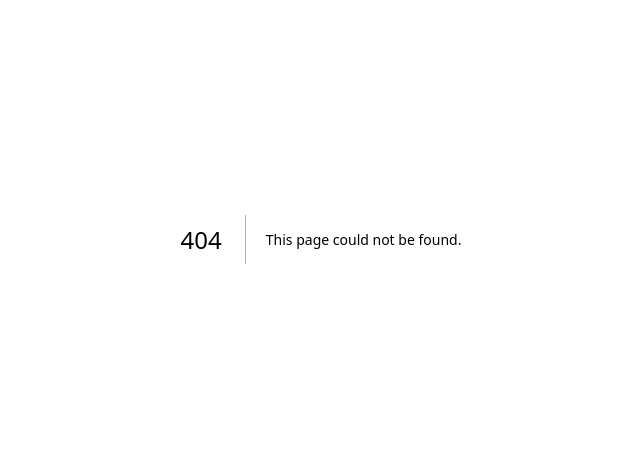
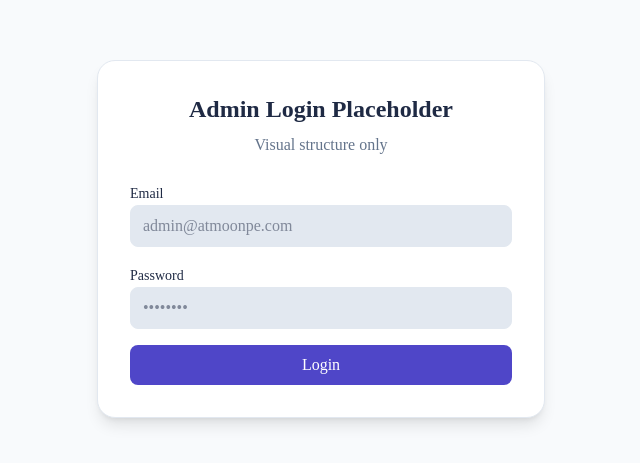
Before and after one commit to 0xkid-root/merchant_adminPanel, a Next.js app: page /admin/login in a window 1280 px wide. Before the commit this address had no page. Shown: the part 161-624 px from the top of the page, without its empty margins (319-959 px from the left). Built offline with nearby package versions, Linux system fonts and the light colour scheme.

Commit message:
fpackageinstall

```diff
--- /dev/null
+++ b/src/app/admin/login/page.tsx
@@ -0,0 +1,33 @@
+export default function AdminLogin() {
+  return (
+    <div className="flex min-h-screen items-center justify-center bg-background">
+      <div className="w-full max-w-md p-8 space-y-6 bg-card rounded-2xl shadow-lg border border-border">
+        <div className="text-center">
+          <h1 className="text-2xl font-bold text-foreground">Admin Login Placeholder</h1>
+          <p className="text-muted-foreground mt-2">Visual structure only</p>
+        </div>
+        <div className="space-y-4">
+          <div className="space-y-2">
+            <label className="text-sm font-medium text-foreground">Email</label>
+            <input
+              type="email"
+              placeholder="admin@atmoonpe.com"
+              className="w-full px-3 py-2 border border-border rounded-md bg-input text-foreground focus:outline-none focus:ring-2 focus:ring-primary"
+            />
+          </div>
+          <div className="space-y-2">
+            <label className="text-sm font-medium text-foreground">Password</label>
+            <input
+              type="password"
+              placeholder="••••••••"
+              className="w-full px-3 py-2 border border-border rounded-md bg-input text-foreground focus:outline-none focus:ring-2 focus:ring-primary"
+            />
+          </div>
+          <button className="w-full py-2 px-4 bg-primary text-primary-foreground font-medium rounded-md hover:bg-primary/90 transition-colors">
+            Login
+          </button>
+        </div>
+      </div>
+    </div>
+  );
+}
--- a/src/app/globals.css
+++ b/src/app/globals.css
@@ -39,6 +39,10 @@
   --color-popover: var(--popover);
   --color-card-foreground: var(--card-foreground);
   --color-card: var(--card);
+  --color-success: var(--success);
+  --color-danger: var(--danger);
+  --color-warning: var(--warning);
+  --color-info: var(--info);
   --radius-sm: calc(var(--radius) * 0.6);
   --radius-md: calc(var(--radius) * 0.8);
   --radius-lg: var(--radius);
@@ -49,72 +53,86 @@
 }
 
 :root {
-  --background: oklch(1 0 0);
-  --foreground: oklch(0.145 0 0);
-  --card: oklch(1 0 0);
-  --card-foreground: oklch(0.145 0 0);
-  --popover: oklch(1 0 0);
-  --popover-foreground: oklch(0.145 0 0);
-  --primary: oklch(0.205 0 0);
-  --primary-foreground: oklch(0.985 0 0);
-  --secondary: oklch(0.97 0 0);
-  --secondary-foreground: oklch(0.205 0 0);
-  --muted: oklch(0.97 0 0);
-  --muted-foreground: oklch(0.556 0 0);
-  --accent: oklch(0.97 0 0);
-  --accent-foreground: oklch(0.205 0 0);
-  --destructive: oklch(0.577 0.245 27.325);
-  --border: oklch(0.922 0 0);
-  --input: oklch(0.922 0 0);
-  --ring: oklch(0.708 0 0);
+  --background: #F8FAFC;
+  --foreground: #1F2A44;
+  --card: #FFFFFF;
+  --card-foreground: #1F2A44;
+  --popover: #FFFFFF;
+  --popover-foreground: #1F2A44;
+  --primary: #4F46C8;
+  --primary-foreground: #FFFFFF;
+  --secondary: #64748B;
+  --secondary-foreground: #FFFFFF;
+  --muted: #E2E8F0;
+  --muted-foreground: #64748B;
+  --accent: #E2E8F0;
+  --accent-foreground: #1F2A44;
+  --destructive: #DC2626;
+  --border: #E2E8F0;
+  --input: #E2E8F0;
+  --ring: #4F46C8;
+
+  --success: #16A34A;
+  --danger: #DC2626;
+  --warning: #D97706;
+  --info: #2563EB;
+
   --chart-1: oklch(0.87 0 0);
   --chart-2: oklch(0.556 0 0);
   --chart-3: oklch(0.439 0 0);
   --chart-4: oklch(0.371 0 0);
   --chart-5: oklch(0.269 0 0);
   --radius: 0.625rem;
-  --sidebar: oklch(0.985 0 0);
-  --sidebar-foreground: oklch(0.145 0 0);
-  --sidebar-primary: oklch(0.205 0 0);
-  --sidebar-primary-foreground: oklch(0.985 0 0);
-  --sidebar-accent: oklch(0.97 0 0);
-  --sidebar-accent-foreground: oklch(0.205 0 0);
-  --sidebar-border: oklch(0.922 0 0);
-  --sidebar-ring: oklch(0.708 0 0);
+
+  --sidebar: #F8FAFC;
+  --sidebar-foreground: #1F2A44;
+  --sidebar-primary: #4F46C8;
+  --sidebar-primary-foreground: #FFFFFF;
+  --sidebar-accent: #E2E8F0;
+  --sidebar-accent-foreground: #1F2A44;
+  --sidebar-border: #E2E8F0;
+  --sidebar-ring: #4F46C8;
 }
 
 .dark {
-  --background: oklch(0.145 0 0);
-  --foreground: oklch(0.985 0 0);
-  --card: oklch(0.205 0 0);
-  --card-foreground: oklch(0.985 0 0);
-  --popover: oklch(0.205 0 0);
-  --popover-foreground: oklch(0.985 0 0);
-  --primary: oklch(0.922 0 0);
-  --primary-foreground: oklch(0.205 0 0);
-  --secondary: oklch(0.269 0 0);
-  --secondary-foreground: oklch(0.985 0 0);
-  --muted: oklch(0.269 0 0);
-  --muted-foreground: oklch(0.708 0 0);
-  --accent: oklch(0.269 0 0);
-  --accent-foreground: oklch(0.985 0 0);
-  --destructive: oklch(0.704 0.191 22.216);
-  --border: oklch(1 0 0 / 10%);
-  --input: oklch(1 0 0 / 15%);
-  --ring: oklch(0.556 0 0);
+  --background: #1F2A44;
+  --foreground: #F8FAFC;
+  --card: #2a3753;
+  --card-foreground: #F8FAFC;
+  --popover: #2a3753;
+  --popover-foreground: #F8FAFC;
+  --primary: #4F46C8;
+  --primary-foreground: #FFFFFF;
+  --secondary: #64748B;
+  --secondary-foreground: #FFFFFF;
+  --muted: #334155;
+  --muted-foreground: #94a3b8;
+  --accent: #334155;
+  --accent-foreground: #F8FAFC;
+  --destructive: #ef4444;
+  --border: #334155;
+  --input: #334155;
+  --ring: #4F46C8;
+
+  --success: #22c55e;
+  --danger: #ef4444;
+  --warning: #f59e0b;
+  --info: #3b82f6;
+
   --chart-1: oklch(0.87 0 0);
   --chart-2: oklch(0.556 0 0);
   --chart-3: oklch(0.439 0 0);
   --chart-4: oklch(0.371 0 0);
   --chart-5: oklch(0.269 0 0);
-  --sidebar: oklch(0.205 0 0);
-  --sidebar-foreground: oklch(0.985 0 0);
-  --sidebar-primary: oklch(0.488 0.243 264.376);
-  --sidebar-primary-foreground: oklch(0.985 0 0);
-  --sidebar-accent: oklch(0.269 0 0);
-  --sidebar-accent-foreground: oklch(0.985 0 0);
-  --sidebar-border: oklch(1 0 0 / 10%);
-  --sidebar-ring: oklch(0.556 0 0);
+
+  --sidebar: #1F2A44;
+  --sidebar-foreground: #F8FAFC;
+  --sidebar-primary: #4F46C8;
+  --sidebar-primary-foreground: #FFFFFF;
+  --sidebar-accent: #334155;
+  --sidebar-accent-foreground: #F8FAFC;
+  --sidebar-border: #334155;
+  --sidebar-ring: #4F46C8;
 }
 
 @layer base {
--- a/src/app/page.tsx
+++ b/src/app/page.tsx
@@ -1,69 +1,11 @@
-import Image from "next/image";
-
 export default function Home() {
   return (
-    <div className="flex flex-col flex-1 items-center justify-center bg-zinc-50 font-sans dark:bg-black">
-      <main className="flex flex-1 w-full max-w-3xl flex-col items-center justify-between py-32 px-16 bg-white dark:bg-black sm:items-start">
-        <Image
-          className="dark:invert h-5 w-[100px]"
-          src="/next.svg"
-          alt="Next.js logo"
-          width={100}
-          height={20}
-          priority
-        />
-        <div className="flex flex-col items-center gap-6 text-center sm:items-start sm:text-left">
-          <h1 className="max-w-xs text-3xl font-semibold leading-10 tracking-tight text-black dark:text-zinc-50">
-            To get started, edit the{" "}
-            <code className="rounded bg-black/[.06] px-1.5 py-0.5 font-mono text-[0.9em] dark:bg-white/[.08]">
-              page.tsx
-            </code>{" "}
-            file.
-          </h1>
-          <p className="max-w-md text-lg leading-8 text-zinc-600 dark:text-zinc-400">
-            Looking for a starting point or more instructions? Head over to{" "}
-            <a
-              href="https://vercel.com/templates?framework=next.js&utm_source=create-next-app&utm_medium=appdir-template-tw&utm_campaign=create-next-app"
-              className="font-medium text-zinc-950 dark:text-zinc-50"
-            >
-              Templates
-            </a>{" "}
-            or the{" "}
-            <a
-              href="https://nextjs.org/learn?utm_source=create-next-app&utm_medium=appdir-template-tw&utm_campaign=create-next-app"
-              className="font-medium text-zinc-950 dark:text-zinc-50"
-            >
-              Learning
-            </a>{" "}
-            center.
-          </p>
-        </div>
-        <div className="flex flex-col gap-4 text-base font-medium sm:flex-row">
-          <a
-            className="flex h-12 w-full items-center justify-center gap-2 rounded-full bg-foreground px-5 text-background transition-colors hover:bg-[#383838] dark:hover:bg-[#ccc] md:w-[158px]"
-            href="https://vercel.com/new?utm_source=create-next-app&utm_medium=appdir-template-tw&utm_campaign=create-next-app"
-            target="_blank"
-            rel="noopener noreferrer"
-          >
-            <Image
-              className="dark:invert h-[14px] w-4"
-              src="/vercel.svg"
-              alt="Vercel logomark"
-              width={16}
-              height={14}
-            />
-            Deploy Now
-          </a>
-          <a
-            className="flex h-12 w-full items-center justify-center rounded-full border border-solid border-black/[.08] px-5 transition-colors hover:border-transparent hover:bg-black/[.04] dark:border-white/[.145] dark:hover:bg-[#1a1a1a] md:w-[158px]"
-            href="https://nextjs.org/docs?utm_source=create-next-app&utm_medium=appdir-template-tw&utm_campaign=create-next-app"
-            target="_blank"
-            rel="noopener noreferrer"
-          >
-            Documentation
-          </a>
-        </div>
-      </main>
+    <div className="flex min-h-screen flex-col items-center justify-center bg-background p-24">
+      <h1 className="text-4xl font-bold text-primary mb-4">AtMoonPe Admin</h1>
+      <p className="text-xl text-foreground mb-8">Admin Panel setup completed.</p>
+      <div className="p-4 bg-success/10 text-success rounded-md border border-success/20">
+        This is only a development placeholder.
+      </div>
     </div>
   );
 }
--- /dev/null
+++ b/src/lib/axios.ts
@@ -0,0 +1,10 @@
+import axios from "axios";
+
+const axiosInstance = axios.create({
+  baseURL: process.env.NEXT_PUBLIC_API_BASE_URL,
+  headers: {
+    "Content-Type": "application/json",
+  },
+});
+
+export default axiosInstance;
```
